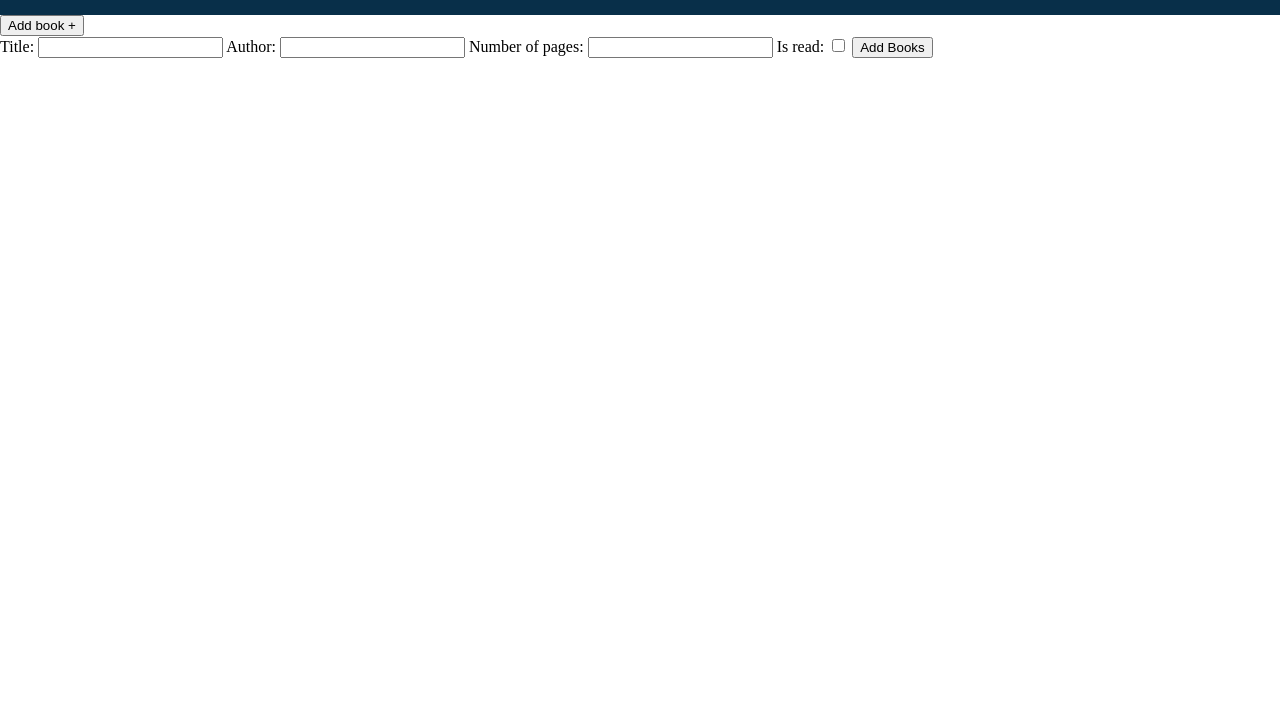
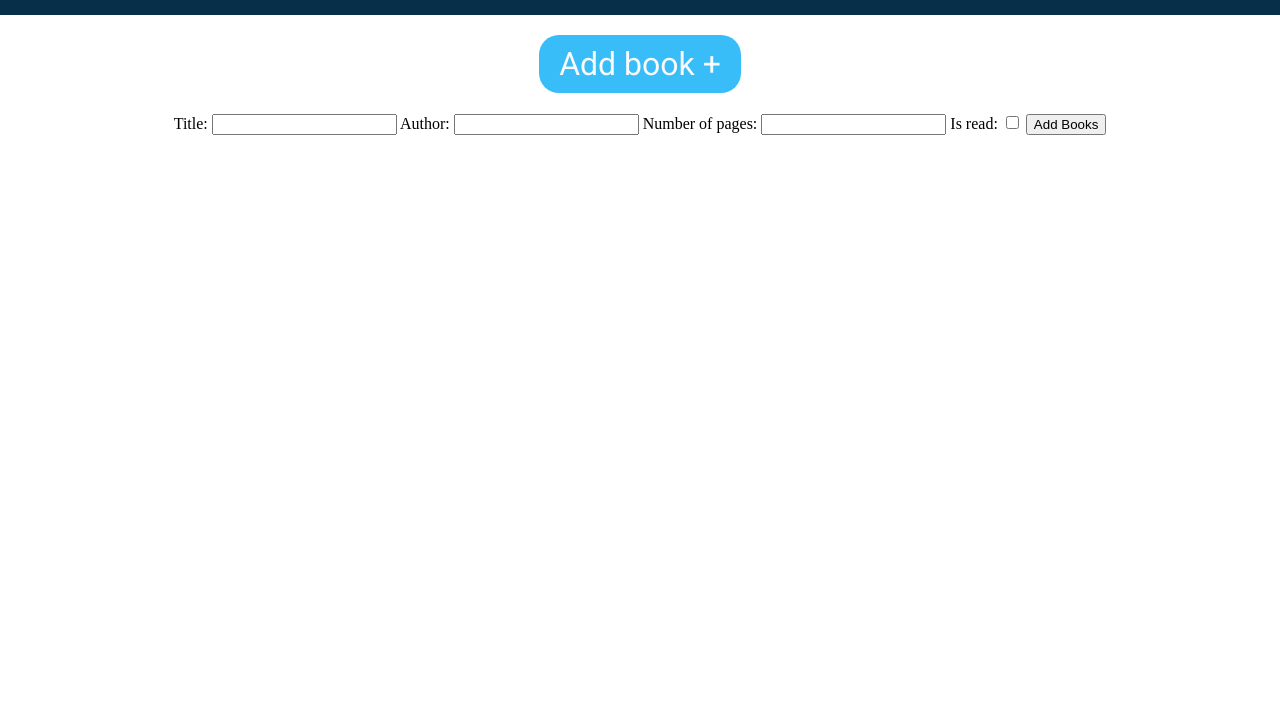
Before and after one commit to ahmed-H20/Library, a plain HTML site: page index.html in a window 1280 px wide. Shown: the part 85-800 px from the top of the page. Drawn offline with Linux system fonts and the light colour scheme; a web font is replaced by a local one.

Commit message:
Make style for button of add book

```diff
--- a/styles.css
+++ b/styles.css
@@ -35,3 +35,24 @@ body{
     width: 100px;
     color: #082f49;
 }
+
+.main{
+    display:flex;
+    flex-direction: column;
+    align-items: center;
+}
+.main #btn-new-book{
+    margin: 20px 0px;
+    padding: 10px 20px;
+    font-size: 2em;
+    font-family: 'Roboto', sans-serif;
+    color: #fafafa;
+    background-color: #38bdf8;
+    border: none;
+    border-radius: 20px;
+}
+
+.main #btn-new-book:hover{
+    color: #38bdf8;
+    background-color: #fafafa;
+}
```
